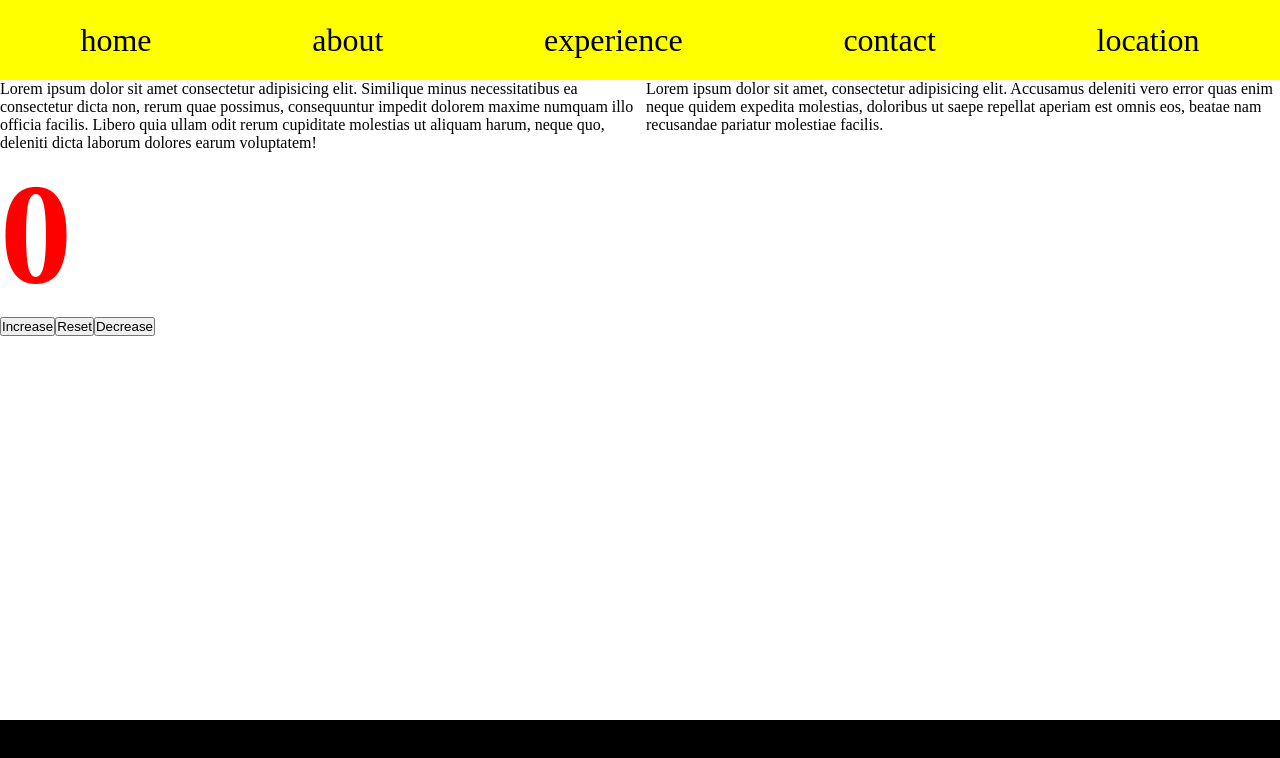
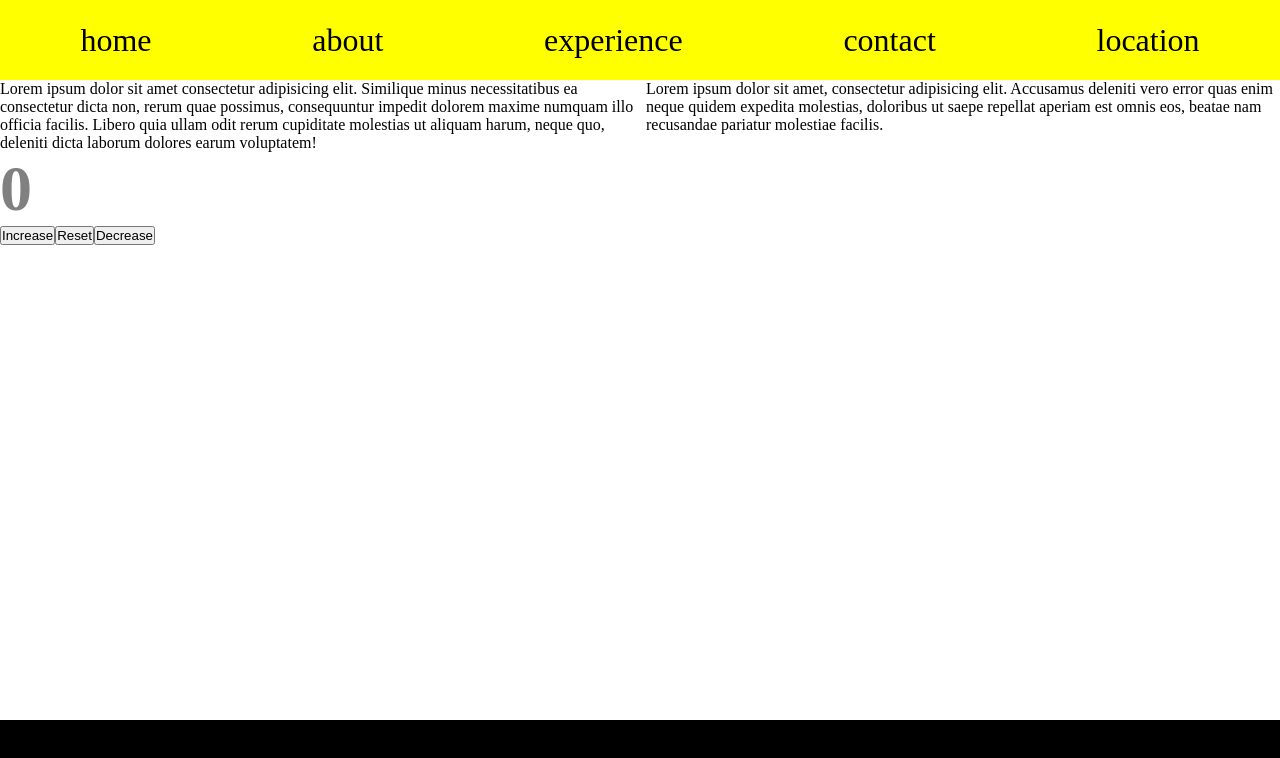
Before and after one commit to Codekazuki/hta-class-for-react, a React (Create React App) app: page / in a window 1280 px wide. Shown: the top 758 px of the page. Built offline with nearby package versions, Linux system fonts and the light colour scheme.

Commit message:
hta react class

```diff
--- a/src/App.css
+++ b/src/App.css
@@ -43,3 +43,7 @@ a {
   color: red;
   font-size: 9rem;
 }
+.grey {
+  color: grey;
+  font-size: 4rem;
+}
--- a/src/Service.js
+++ b/src/Service.js
@@ -21,7 +21,9 @@ const Service = () => {
         deleniti dicta laborum dolores earum voluptatem!
       </p>
       <section>
-        <h1 className={count > 1 ? "green" : "red"}>{count}</h1>
+        <h1 className={count > 0 ? "green" : count === 0 ? "grey" : "red"}>
+          {count}
+        </h1>
         <button onClick={handleIncrement}>Increase</button>
         <button onClick={handleReset}>Reset</button>
         <button onClick={handleDecrement}>Decrease</button>
```
